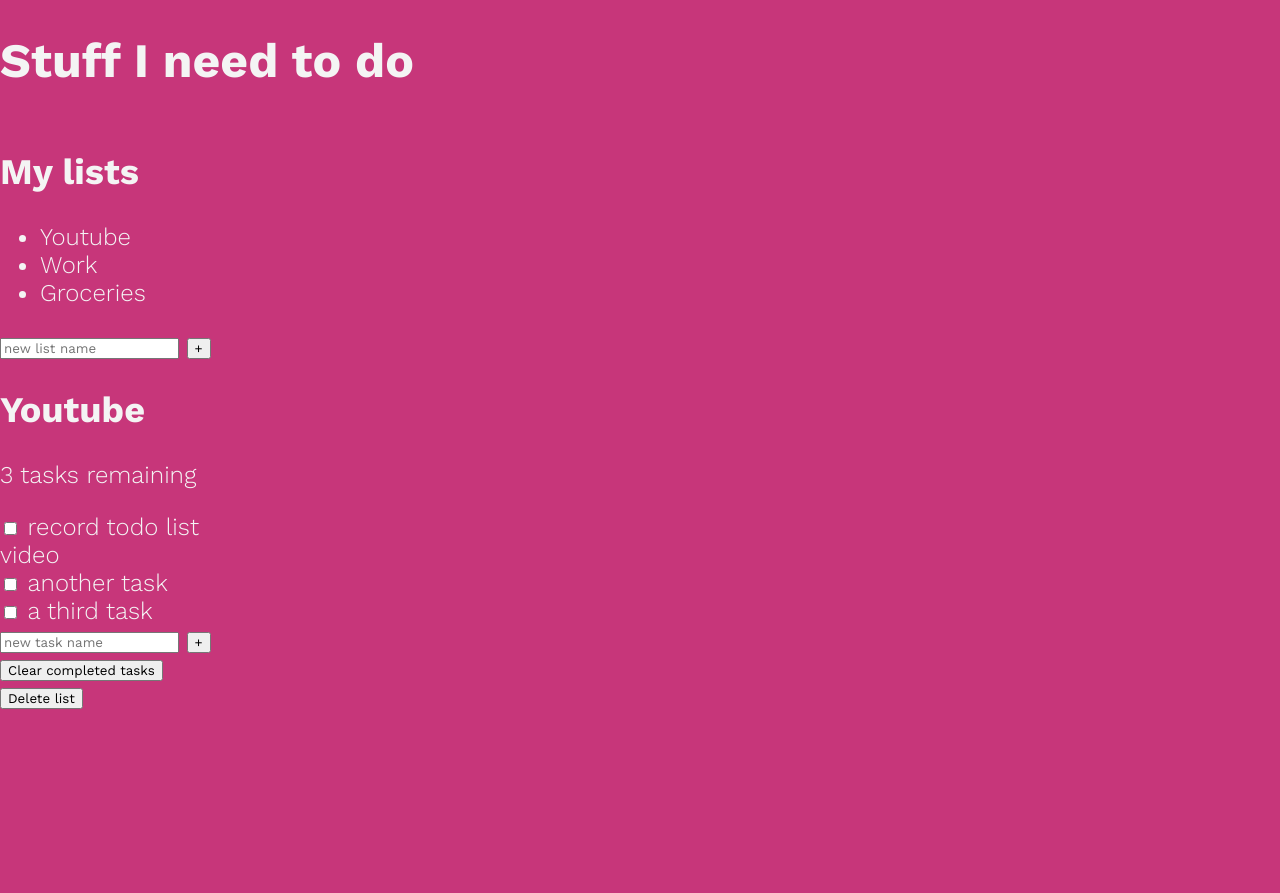
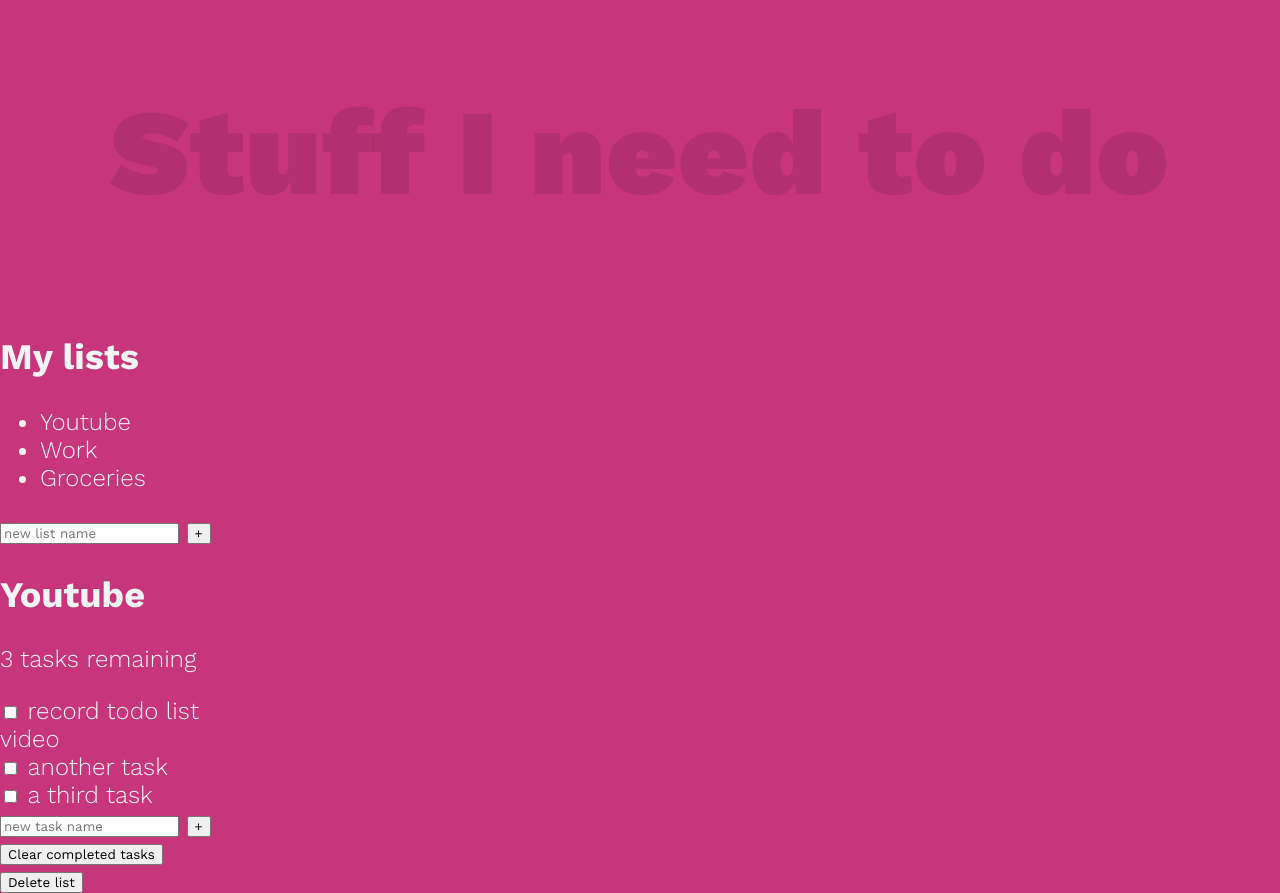
Before and after one commit to Temiloluwa16/My-todo-app, a plain HTML site: page index.html in a window 1280 px wide. Before the commit the page ends 800 px from the top, so only its background shows below. Drawn offline with nearby package versions, Linux system fonts and the light colour scheme.

Commit message:
i worked on the header

```diff
--- a/styles.css
+++ b/styles.css
@@ -27,14 +27,19 @@ body {
        1fr minmax(100px, 300px) minmax(250px, 500px) 1fr;
 }
 
-.title{
+.title {
     grid-area: header;
+    text-align: center;
+    font-size: calc(7vw + 2rem);
+    font-weight: 900;
+    color: rgba(0, 0, 0, 0.1);
+    letter-spacing: 1px;
 }
 
 .all-tasks {
-
+  grid-area: lists;
 }
 
 .todo-list {
-
+  grid-area: active;
 }
```
